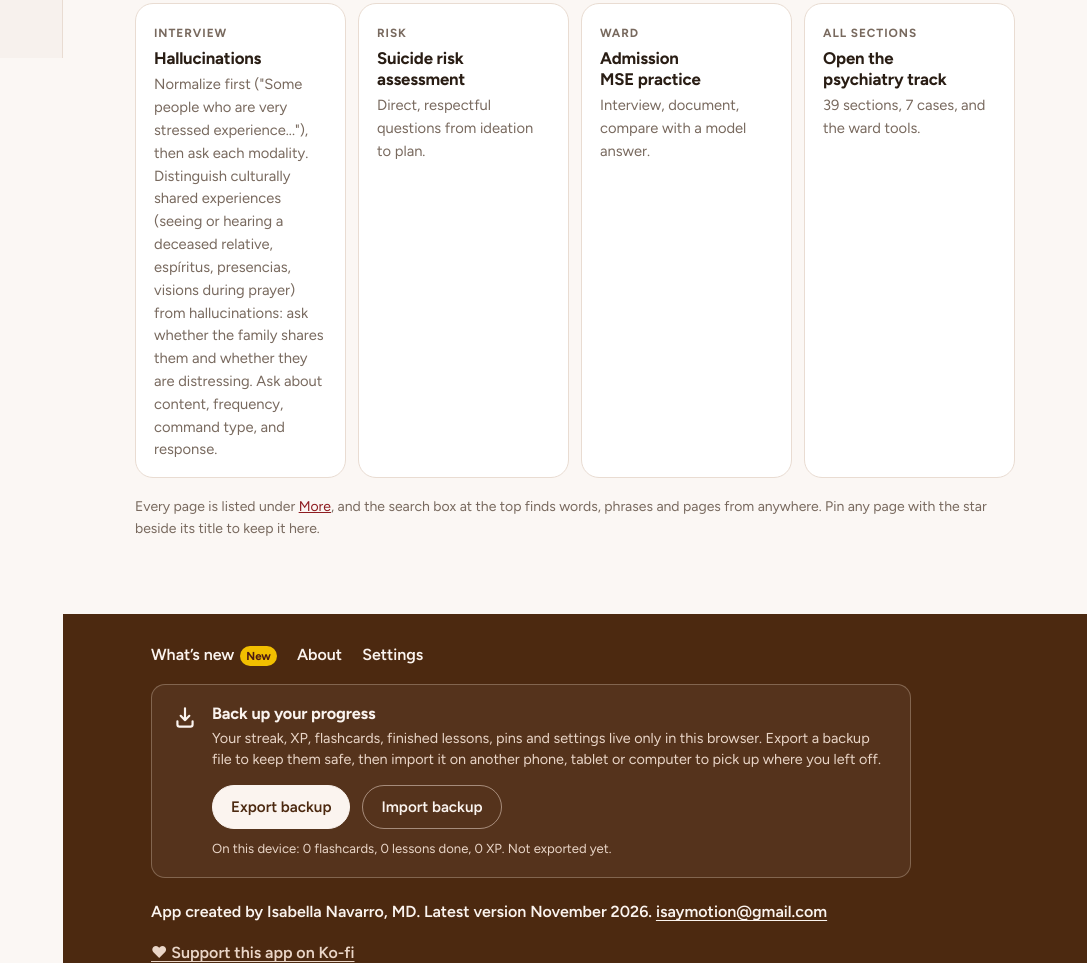
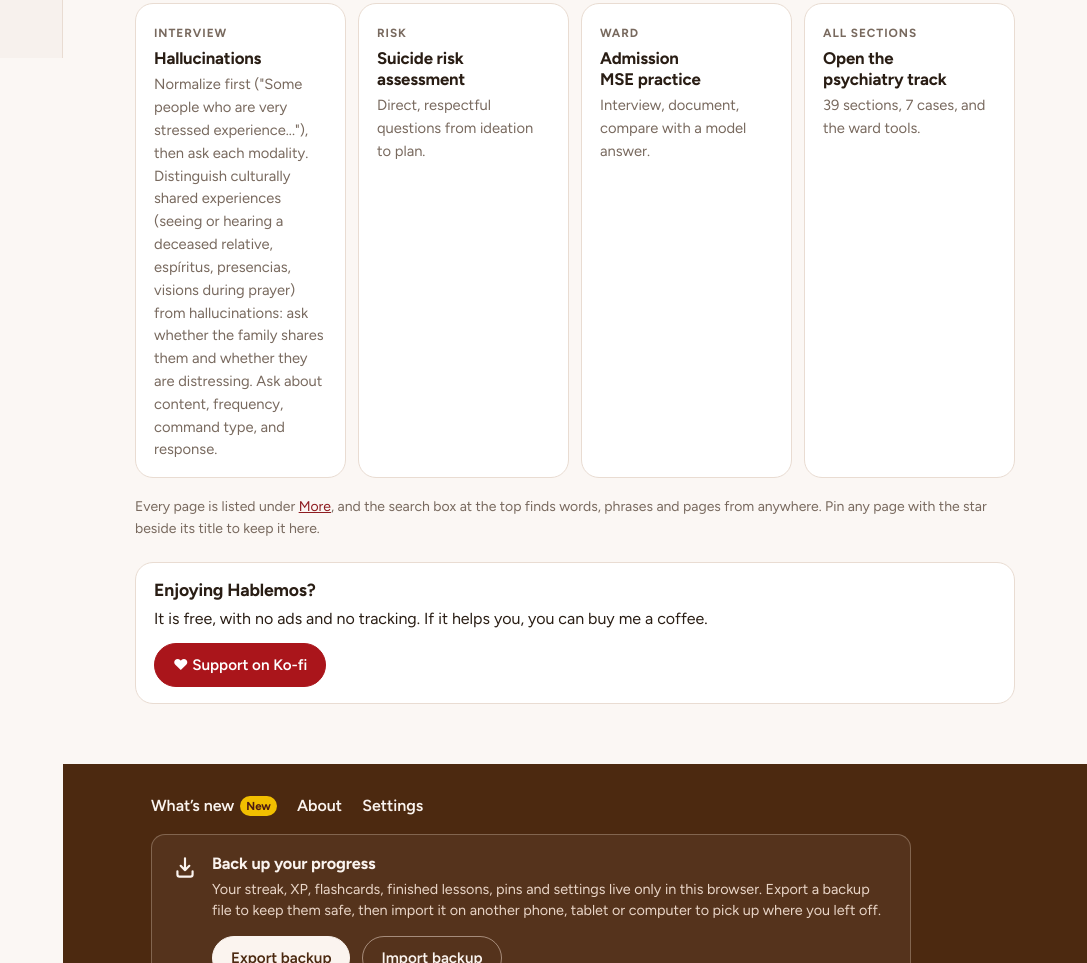
Before and after one commit to isaymotion/Hablemos, a plain HTML site: page index.html in a window 1280 px wide. Shown: the part 742-1705 px from the top of the page, without its empty margins (193-1280 px from the left). Drawn offline with Linux system fonts and the light colour scheme.

Commit message:
Ko-fi support card on Home and About
Co-Authored-By: Claude Fable 5.2 <noreply@anthropic.com>
Claude-Session: https://claude.ai/code/session_01CQ3EHV6WnZJfM9bYpwCNJF

```diff
--- a/css/style.css
+++ b/css/style.css
@@ -1168,3 +1168,9 @@ mark.vf { background: var(--warn-bg); color: var(--gold-ink); font-weight: 700;
 /* Ko-fi support link under the attribution line */
 .support-line{margin:0 0 10px}
 .support-line a{display:inline-flex;align-items:center;min-height:44px;color:inherit;font-weight:600;text-underline-offset:3px}
+
+/* Ko-fi support card on Home and About */
+.support-card{margin-top:22px}
+.support-card h2{margin:0 0 6px;font-size:1.1rem}
+.support-card p{margin:0 0 12px}
+.support-card p:last-child{margin-bottom:0}
--- a/data/app-meta.js
+++ b/data/app-meta.js
@@ -3,7 +3,7 @@ window.APP_META = {
   name: 'Hablemos',
   short: 'Hablemos',
   tagline: 'Spanish for the psychiatric interview',
-  version: '0.9.1',
+  version: '0.9.2',
   kofi: 'https://ko-fi.com/isaymotion',   // support link shown in the footer
   repo: 'Hablemos',
   updated: 'November 2026',
--- a/data/changelog.js
+++ b/data/changelog.js
@@ -2,6 +2,12 @@
    the menu and the footer). date = ISO: YYYY-MM-DD. Item type: feature | update | correction | content.
    For every release: add an entry here, then bump APP_META.version (data/app-meta.js) and VERSION in sw.js. */
 window.APP_CHANGELOG = [
+  {
+    version: '0.9.2', date: '2026-11-21', title: 'Support card on Home and About',
+    items: [
+      { type: 'update', text: 'A “Support on Ko-fi” card now sits at the end of Home and About, as well as the link at the bottom of every page.' }
+    ]
+  },
   {
     version: '0.9.1', date: '2026-11-21', title: 'Support this app',
     items: [
--- a/js/views.js
+++ b/js/views.js
@@ -636,4 +636,20 @@
     el.querySelectorAll('[data-lang]').forEach((b) => (b.onclick = () => App.setLang(b.dataset.lang)));
     el.querySelector('#copymail').onclick = () => { navigator.clipboard && navigator.clipboard.writeText(APP_META.email).then(() => App.toast('Email copied.'), () => App.toast(APP_META.email)); };
   };
+
+  /* Ko-fi support card at the end of Home and About. The address is APP_META.kofi; without one nothing is shown. */
+  const supportCard = () => {
+    const m = window.APP_META || {}, u = String(m.kofi || '');
+    if (!/^https:\/\/ko-fi\.com\/[\w-]+\/?$/.test(u)) return '';
+    const name = String(m.name || 'this app').replace(/[&<>"]/g, '');
+    return '<div class="card support-card"><h2>Enjoying ' + name + '?</h2><p>It is free, with no ads and no tracking. If it helps you, you can buy me a coffee.</p><p><a class="btn primary" href="' + u + '" target="_blank" rel="noopener">♥ Support on Ko-fi</a></p></div>';
+  };
+  ['home', 'about'].forEach((k) => {
+    const draw = V[k];
+    V[k] = function (el) {
+      const out = draw.apply(this, arguments);
+      if (el && el.insertAdjacentHTML && !el.querySelector('.support-card')) el.insertAdjacentHTML('beforeend', supportCard());
+      return out;
+    };
+  });
 })();
--- a/sw.js
+++ b/sw.js
@@ -2,7 +2,7 @@
    All isaymotion apps share one origin (isaymotion.github.io), so this worker only ever deletes caches that
    start with its own PREFIX. 'hablemos-audio' holds the recorded clips and is kept across versions. */
 const PREFIX = 'hablemos-';
-const VERSION = PREFIX + '0.9.1';
+const VERSION = PREFIX + '0.9.2';
 const KEEP = ['hablemos-audio'];
 const FILES = [
   './', 'index.html', 'manifest.webmanifest', 'css/style.css',
```
